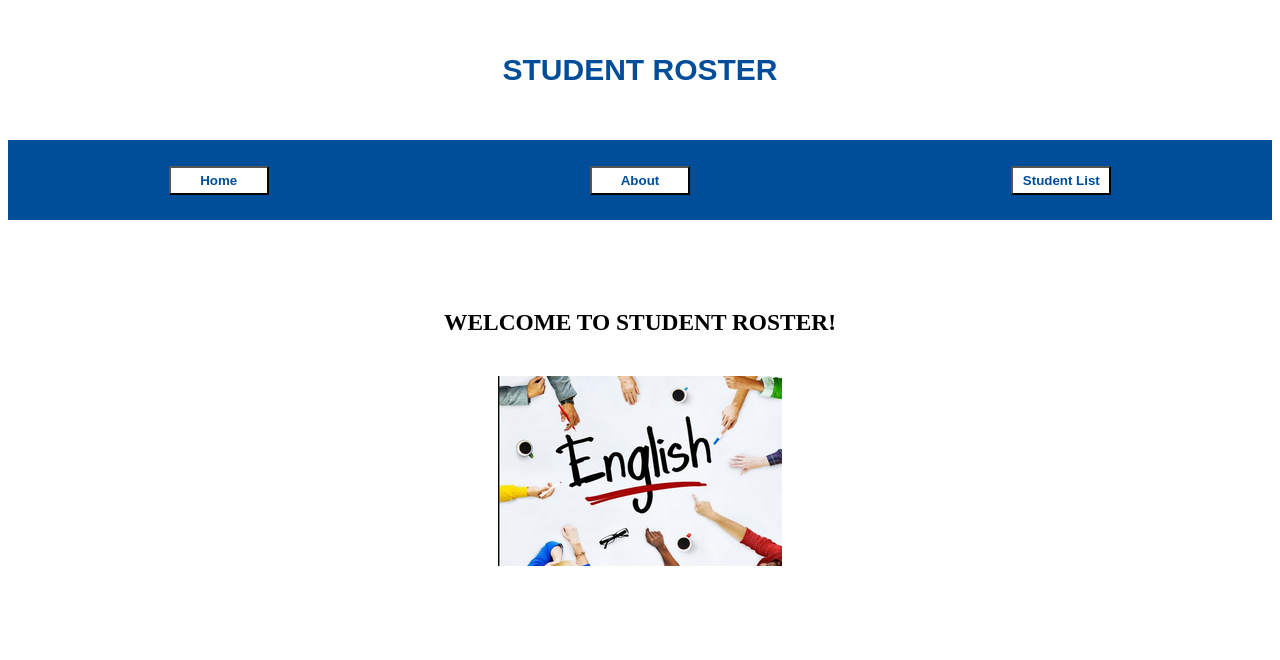
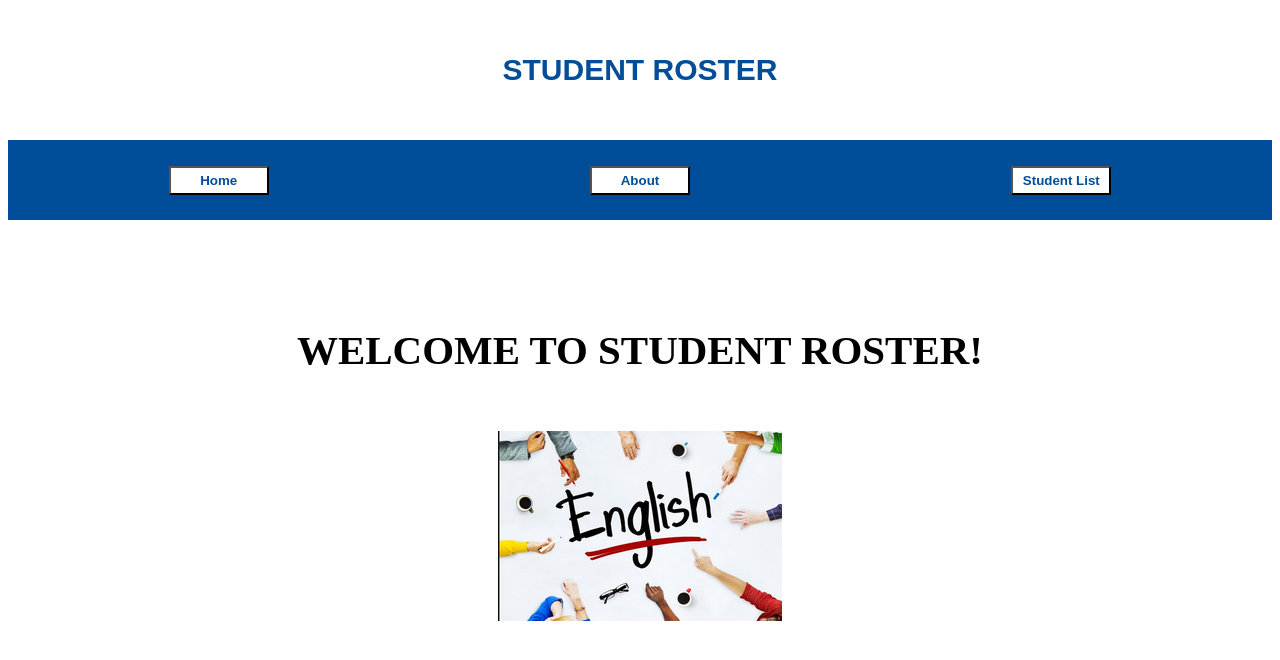
Before and after one commit to devWRM/STUDENT-ROSTER, a React (Create React App) app in the folder frontend-student-roster/: page / in a window 1280 px wide. Shown: the top 660 px of the page. Built offline with nearby package versions, Linux system fonts and the light colour scheme; no server answers.

Commit message:
increased Welcome message text size

```diff
--- a/frontend-student-roster/src/components/Home.js
+++ b/frontend-student-roster/src/components/Home.js
@@ -12,7 +12,7 @@ function Home() {
                     display: 'flex',
                     justifyContent: 'space-around',
                     alignItems: 'center',
-                    fontSize: '20px',
+                    fontSize: '35px',
                     padding: '1rem',
                     marginTop: '50px'
                 }}
```
